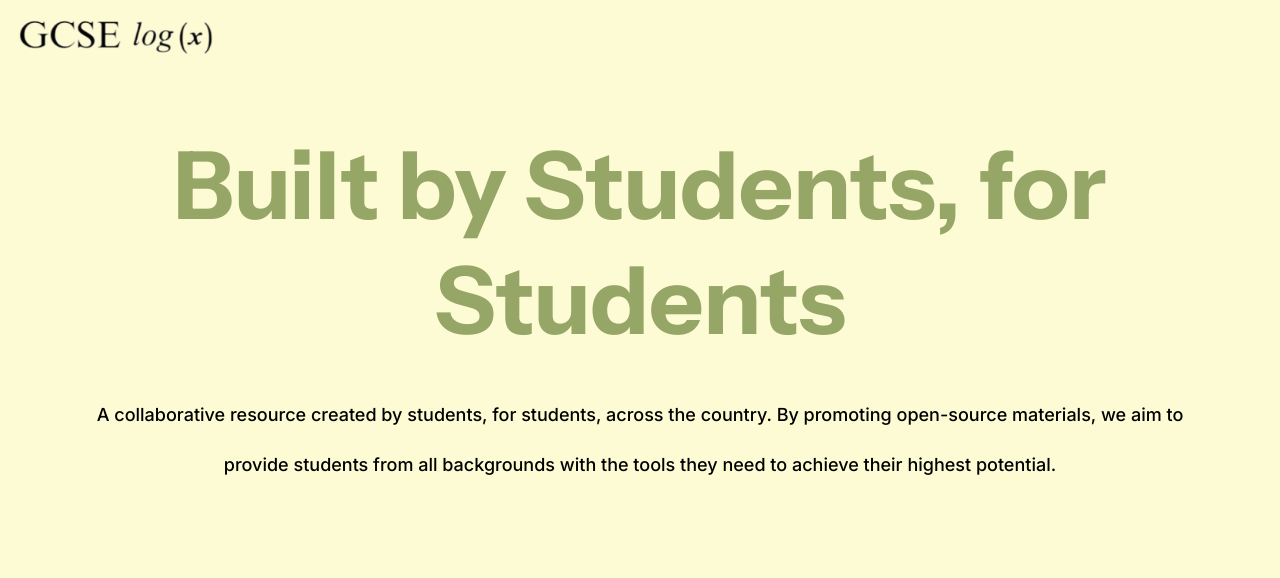
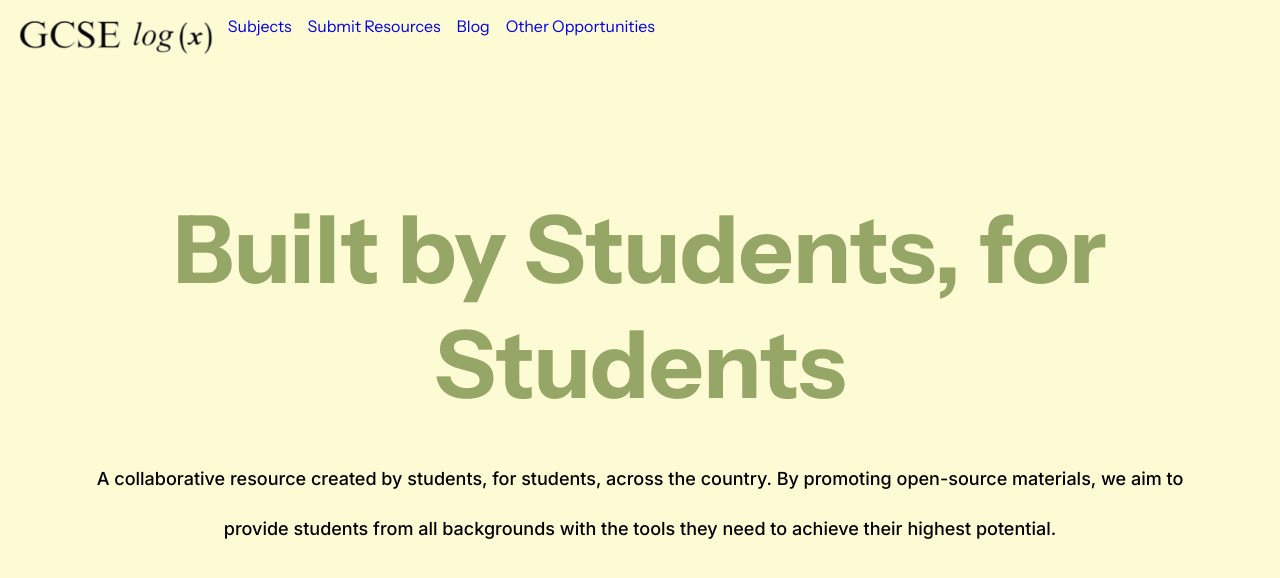
Before and after one commit to githubfan/gcselog, a Next.js app: page / in a window 1280 px wide. Shown: the top 578 px of the page. Built offline with nearby package versions, Linux system fonts and the light colour scheme.

Commit message:
Add Navbar - no styling

```diff
--- a/src/app/components/navigation/navbar-styling.css
+++ b/src/app/components/navigation/navbar-styling.css
@@ -2,8 +2,21 @@
     padding: 1rem;
     height: 10vh;
     font-family: 'Instrument Sans', sans-serif;
+    display: inline-flex;
 }
 
 .logo {
     height: 40px;
+    justify-content: left;
 }
+
+.menu-items {
+    justify-content: center;
+    align-items: center;
+}
+
+
+.link {
+    padding: 0.5rem;
+    text-decoration: none;
+}
--- a/src/app/components/navigation/navbar.js
+++ b/src/app/components/navigation/navbar.js
@@ -1,11 +1,29 @@
 import Link from "next/link";
-import Styles from "./navbar-styling.css"
+import "./navbar-styling.css"
 import Image from "next/image";
 const Navbar = () => {
     return (
-    <nav className="navigation">
-              <img className="logo" src="GCSE Log Logo.png" alt="GCSE Log Logo"  />
-    </nav>
+        <nav className="navigation">
+            <img className="logo" src="GCSE Log Logo.png" alt="GCSE Log Logo" />
+            <div className="menu-items">
+
+                <Link className="link" href="/">
+                    Subjects
+                </Link>
+
+                <Link className="link" href="/">
+                    Submit Resources
+                </Link>
+
+                <Link className="link" href="/">
+                    Blog
+                </Link>
+
+                <Link className="link" href="/">
+                    Other Opportunities
+                </Link>
+            </div>
+        </nav>
 
     )
 }
--- a/src/app/globals.css
+++ b/src/app/globals.css
@@ -28,5 +28,6 @@ body {
 
 .homepage-header {
   height: 90vh;
+  padding: 4rem 1rem;
   font-family: 'Instrument Sans', sans-serif;
 }
--- a/src/app/layout.js
+++ b/src/app/layout.js
@@ -12,7 +12,7 @@ const geistMono = Geist_Mono({
 });
 
 export const metadata = {
-  title: "Create Next App",
+  title: "GCSE Log",
   description: "Generated by create next app",
 };
 
```
